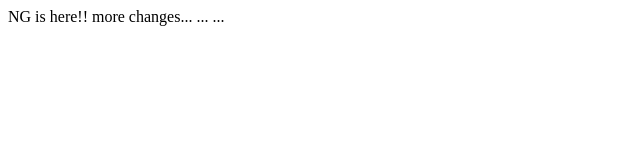
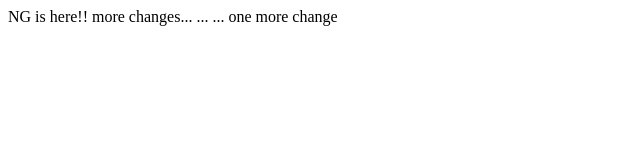
Before and after one commit to hataxa66/first_project, a plain HTML site: page WebContent/index.html in a window 1280 px wide. Shown: the whole page, without its empty margins (0-640 px from the left). Drawn offline with Linux system fonts and the light colour scheme.

Commit message:
second commit

```diff
--- a/WebContent/index.html
+++ b/WebContent/index.html
@@ -9,5 +9,6 @@ NG is here!!
 more changes...
 ...
 ...
+one more change
 </body>
 </html>
```
